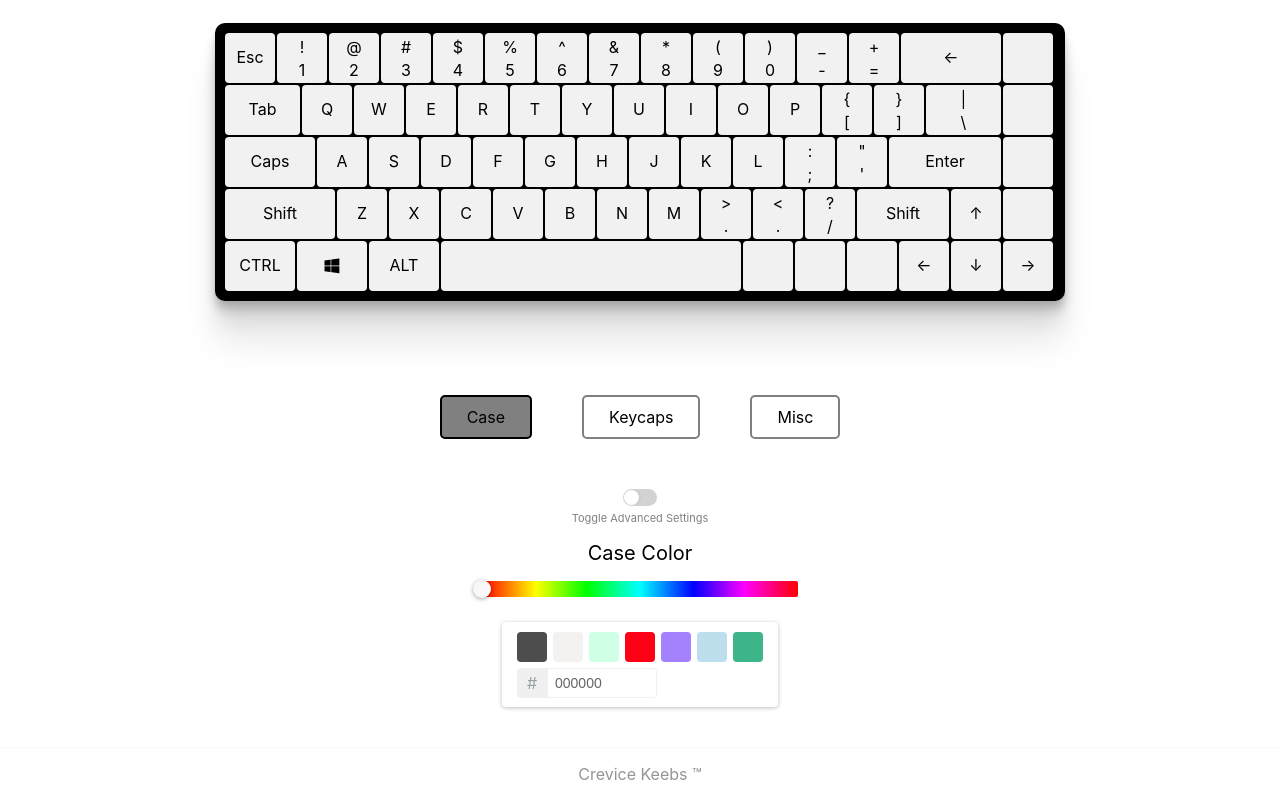
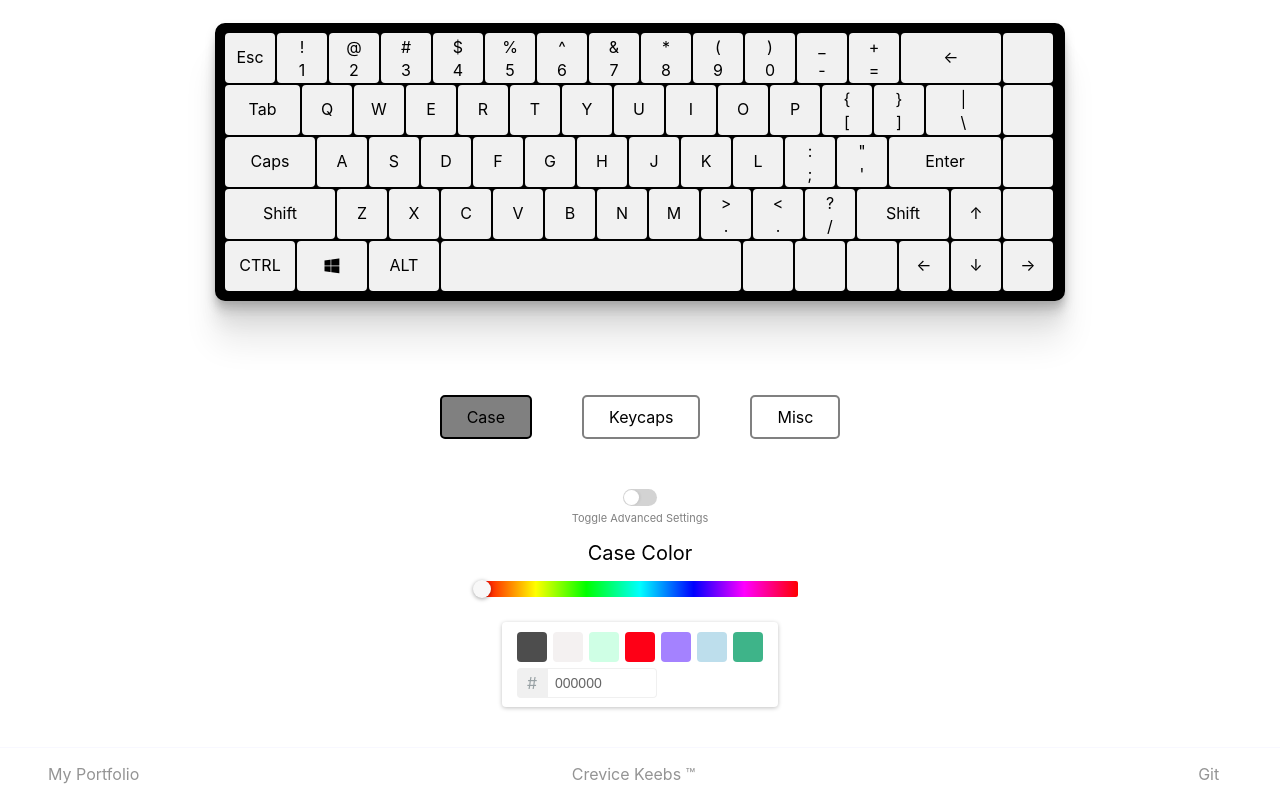
Before and after one commit to AndrewLo42/keyboard-designer, a React (Create React App) app: page / in a window 1280 px wide. Shown: the part 201-1001 px from the top of the page. Built offline with nearby package versions, Linux system fonts and the light colour scheme.

Commit message:
updated footer with personal links

```diff
--- a/src/App.js
+++ b/src/App.js
@@ -2,6 +2,7 @@ import './App.css';
 import { KeyBoard } from './components/Keyboard';
 import { ColorPicker } from './components/ColorPicker';
 import React, {useState} from 'react';
+import Footer from './components/Footer';
 
 function App() {
   const [caseColor, setCaseColor] = useState("#000000");
@@ -36,9 +37,10 @@ function App() {
           setDiffMod={setDiffMod}
         />
       </main>
-      <footer className="page-footer">
+      <Footer />
+      {/* <footer className="page-footer">
         Crevice Keebs &trade;
-      </footer>
+      </footer> */}
 
     </div>
   );
--- /dev/null
+++ b/src/components/Footer.js
@@ -0,0 +1,25 @@
+import React from 'react';
+import styled from 'styled-components';
+
+const FooterItem = styled.div`
+  width: 33%;
+`;
+
+function Footer() {
+  return(
+    <footer className="page-footer row-container">
+      <FooterItem>
+        <a className="footer-link-left" href="https://andrewclo.com/" target="blank">My Portfolio</a>
+      </FooterItem>
+      <FooterItem >
+        <div>Crevice Keebs &trade;</div>
+      </FooterItem>
+      <FooterItem>
+        <a className="footer-link-right" href="https://github.com/AndrewLo42/keyboard-designer" target="blank">Git</a>
+      </FooterItem>
+    </footer>
+  )
+
+}
+
+export default Footer;
--- a/src/index.css
+++ b/src/index.css
@@ -159,6 +159,26 @@ span {
   box-shadow: inset 0 0 10px 0 #000000;
 }
 
+.footer-link-right,
+.footer-link-left {
+  text-decoration: none;
+  color: inherit;
+}
+
+.footer-link-right:hover,
+.footer-link-left:hover {
+  color: #6d6d6d;
+}
+
+.footer-link-left {
+  float: left;
+  margin-left: 3rem;
+}
+
+.footer-link-right {
+  float: right;
+  margin-right: 3rem;
+}
 
 .col {
   padding: 0 30px;
```
